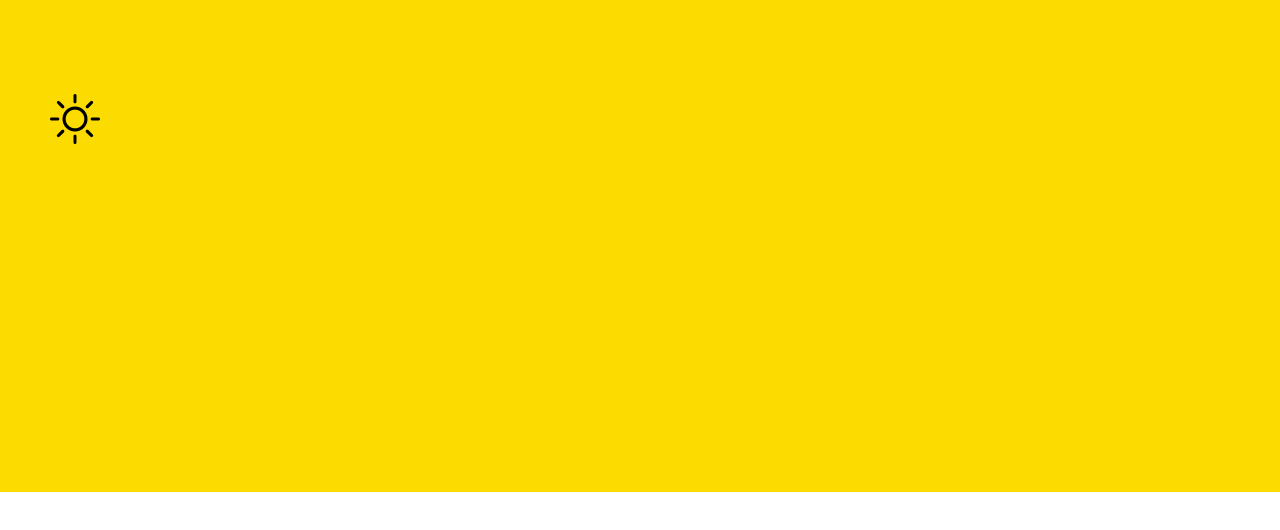
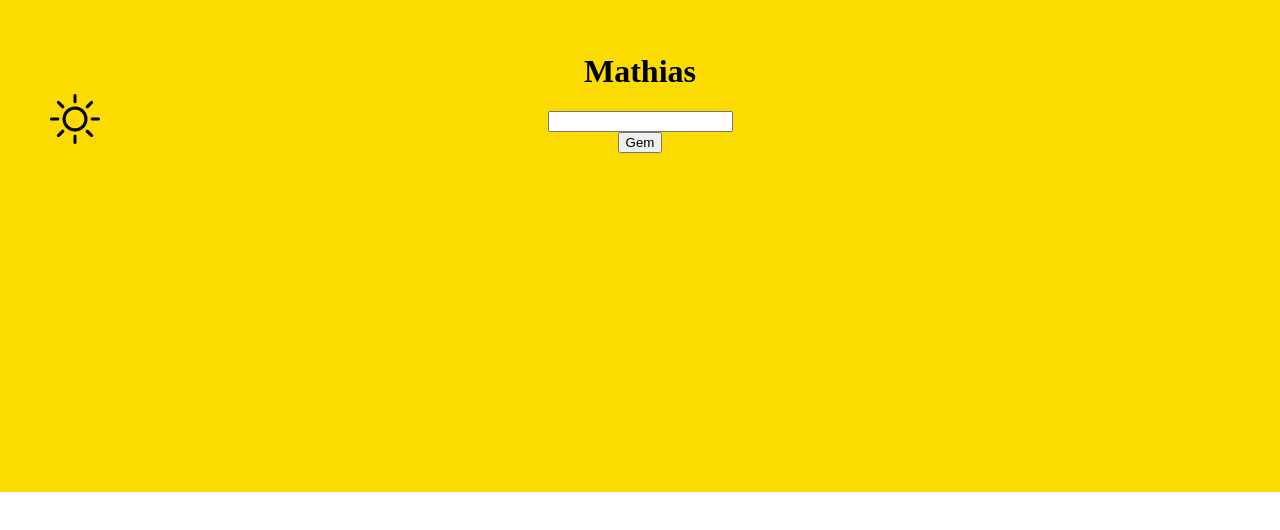
Before and after one commit to Mul-2nd-Sem/undervisnings-eksempler, a plain HTML site: page hold-a/index.html in a window 1280 px wide. Shown: the part 308-838 px from the top of the page. Drawn offline with nearby package versions, Linux system fonts and the light colour scheme.

Commit message:
fra hold a

```diff
--- a/hold-a/index.html
+++ b/hold-a/index.html
@@ -15,14 +15,28 @@
   </head>
   <body id="root">
     <i id="sun" class="bi bi-sun sun"></i>
-    <div class="container yellow"></div>
+    <div class="container yellow">
+      <h1 id="titel-felt">Tomt</h1>
+      <input id="input-felt" type="text" />
+      <button onclick="updateTitle()">Gem</button>
+    </div>
     <div class="container"></div>
     <div class="container yellow"></div>
     <div class="container"></div>
     <div class="container yellow"></div>
     <script src="script.js"></script>
     <script>
-      console.log("Hejsa :)");
+      let name = "Mathias";
+      document.getElementById("titel-felt").innerText = name;
+
+      console.log(name);
+
+      function updateTitle() {
+        console.log("Hej fra funktion");
+        let input = document.getElementById("input-felt").value;
+        console.log(input);
+        document.getElementById("titel-felt").innerText = input;
+      }
     </script>
   </body>
 </html>
```
